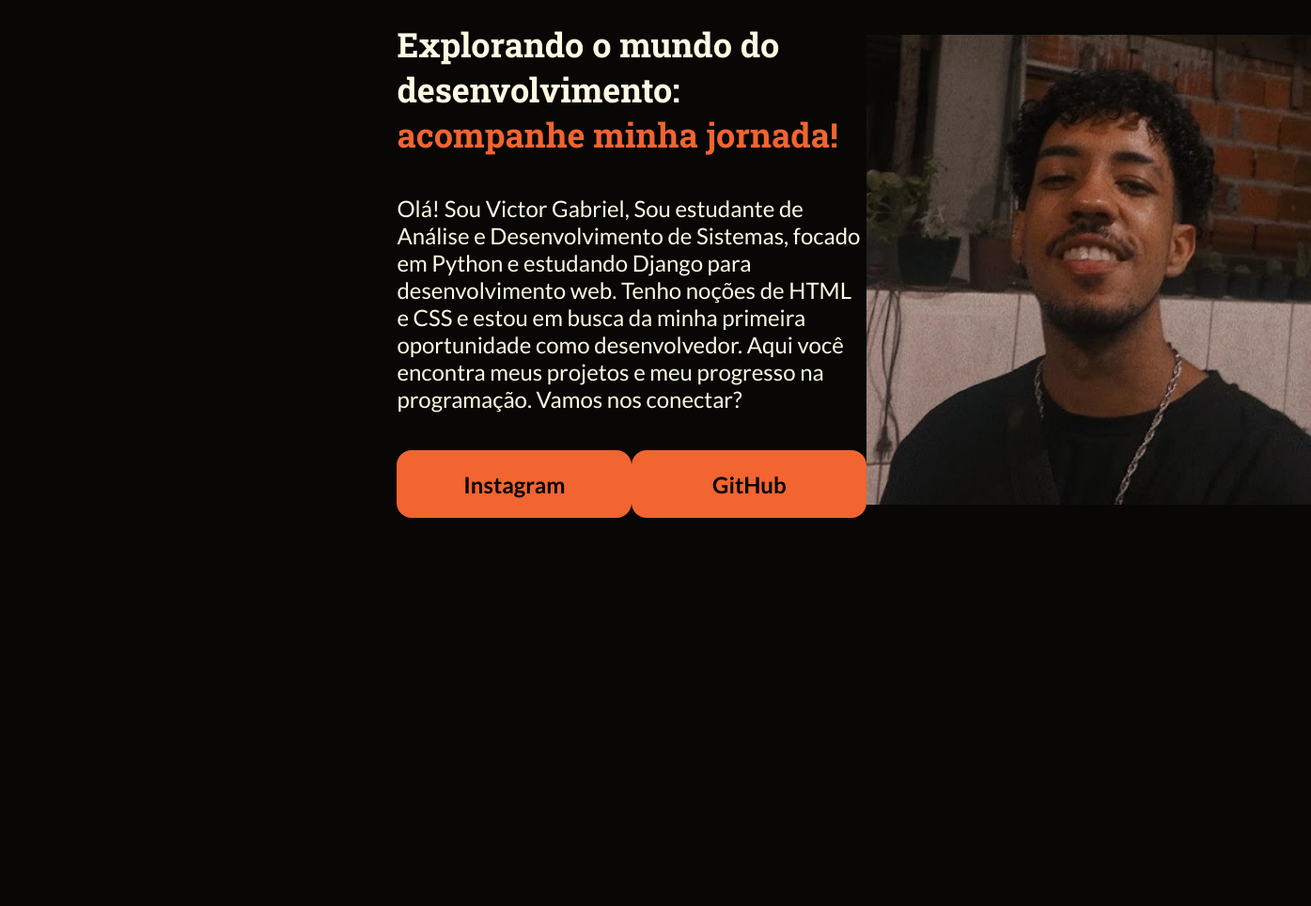
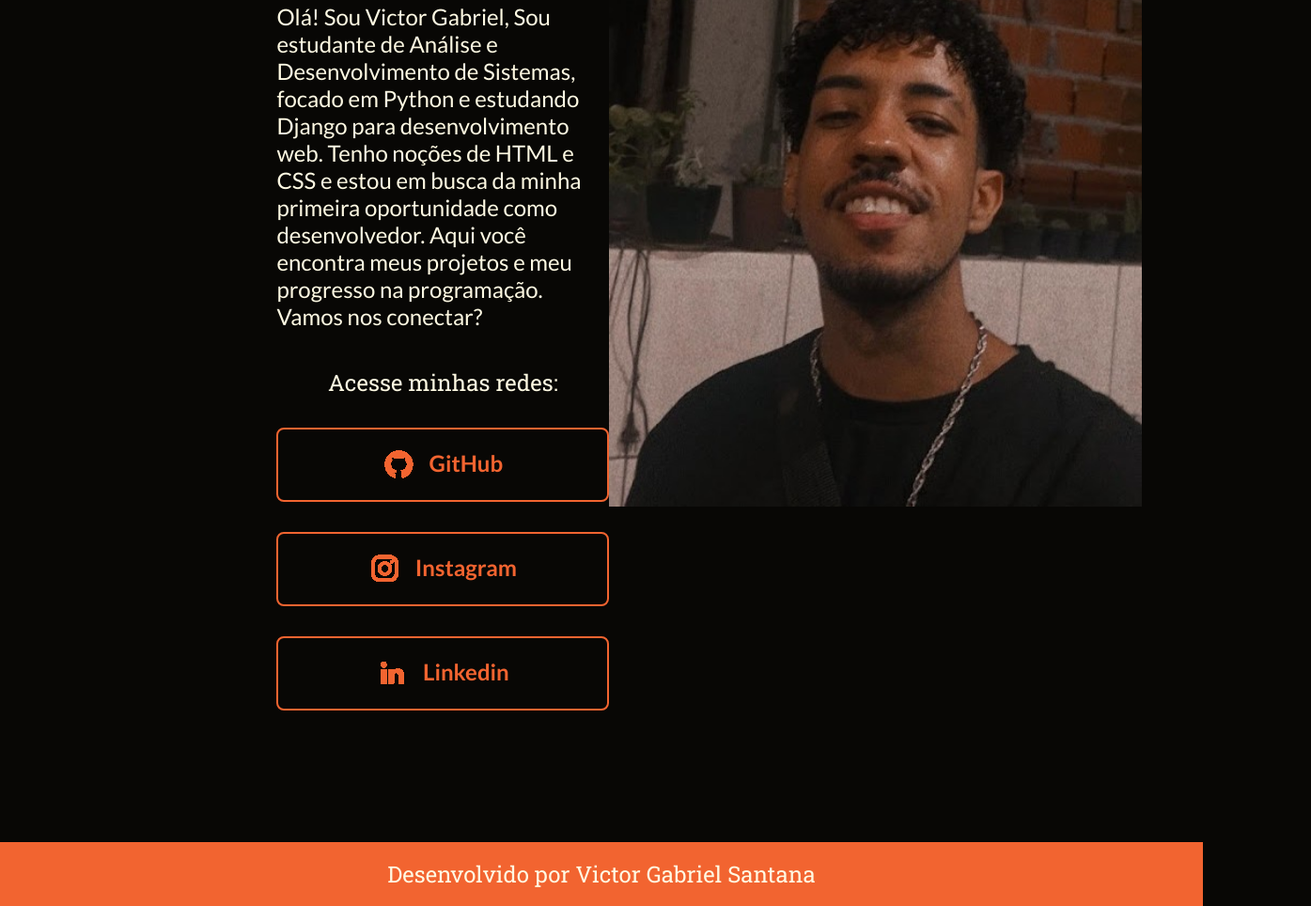
Before and after one commit to vgsantana/Portfolio, a plain HTML site: page index.html in a window 1280 px wide. Shown: the part 399-1363 px from the top of the page at 94% size, 1395 px wide, since content can reach past the window. Before the commit the page ends 1222 px from the top, so only its background shows below. Drawn offline with Linux system fonts and the light colour scheme.

Commit message:
Atualizacao site

```diff
--- /dev/null
+++ b/Styles/style.css
@@ -0,0 +1,114 @@
+@import url('https://fonts.googleapis.com/css2?family=Roboto+Slab:wght@100..900&display=swap');
+@import url('https://fonts.googleapis.com/css2?family=Lato:ital,wght@0,100;0,300;0,400;0,700;0,900;1,100;1,300;1,400;1,700;1,900&family=Roboto+Slab:wght@100..900&display=swap');
+
+:root{
+    --cor-principal: #080705;
+    --cor-secundaria: #FFFAE3;
+    --cor-terciaria: #F26430;
+    --cor-hover: #272727;
+
+    --fonte-primaria: "Roboto Slab", serif;
+    --fonte-secundaria: "Lato", serif;
+}
+
+*{
+    margin: 0;
+    padding: 0;
+}
+
+body{
+    box-sizing: border-box;
+    background-color: var(--cor-principal);
+    color: var(--cor-secundaria);
+
+}
+
+.cabecalho{
+    padding: 3% 0 0 23%;
+}
+
+.cabecalho__menu{
+    display: flex;
+    gap: 80px;
+}
+
+.cabecalho__menu__link{
+    font-family: var(--fonte-primaria);
+    font-size: 24px;
+    font-weight: 600;
+    color: var(--cor-terciaria);
+    text-decoration: none;
+}
+
+.destaque-titulo{
+    color: var(--cor-terciaria);
+}
+
+.apresentacao{
+    padding: 4% 23% 11% 23%;
+    display: flex;
+    align-items: center;
+    justify-content: space-between;
+}
+
+.apresentacao__conteudo{
+    width: 615px;
+    display: flex;
+    flex-direction: column;
+    gap: 40px;
+}
+
+.apresentacao__conteudo__titulo{
+    font-size: 36px;
+    font-family: var(--fonte-primaria);
+}
+
+.apresentacao__conteudo__texto{
+    font-size: 24px;
+    font-family: var(--fonte-secundaria);
+}
+
+.apresentacao__links{
+    display: flex;
+    justify-content: space-between;
+    flex-direction: column;
+    align-items: center;
+    gap: 32px;
+}
+
+.apresentacao__links__subtitulo{
+    font-family: var(--fonte-primaria);
+    font-size: 24px;
+    font-weight: 400;
+}
+
+.apresentacao__links__link{
+    display: flex;
+    justify-content: center;
+    gap: 16px;
+    width: 350px;
+    text-align: center;
+    border-radius: 8px;
+    border: 2px solid var(--cor-terciaria);
+    font-size: 24px;
+    font-weight: 600;
+    padding: 21.5px 0;
+    text-decoration: none;
+    color: var(--cor-terciaria);
+    font-family: var(--fonte-secundaria);
+}
+
+.apresentacao__links__link:hover {
+    background-color: var(--cor-hover);
+    font-size: 26px;
+}
+
+.rodape{
+    padding: 18px 0 18px 0;
+    text-align: center;
+    background-color: var(--cor-terciaria);
+    color: var(--cor-secundaria);
+    font-size: 24px;
+    font-family: var(--fonte-primaria);
+    font-weight: 400;
+}
--- a/index.html
+++ b/index.html
@@ -3,24 +3,42 @@
 <head>
     <meta charset="UTF-8">
     <meta name="viewport" content="width=device-width, initial-scale=1.0">
-    <link rel="stylesheet" href="style.css">
+    <link rel="stylesheet" href="./Styles/style.css">
     <title>Portfólio</title>
 </head>
 <body>
-    <header></header>
+    <header class="cabecalho">
+        <nav class="cabecalho__menu">
+            <a class="cabecalho__menu__link" href="index.html">Home</a>
+            <a class="cabecalho__menu__link" href="about.html">Sobre mim</a>
+        </nav>
+    </header>
     <main class="apresentacao">
         <section class="apresentacao__conteudo">
             <h1 class="apresentacao__conteudo__titulo">Explorando o mundo do desenvolvimento: <strong class="destaque-titulo">acompanhe minha jornada!</strong></h1>
             <p class="apresentacao__conteudo__texto">Olá! Sou Victor Gabriel, Sou estudante de Análise e Desenvolvimento de Sistemas, focado em Python e estudando Django para desenvolvimento web. Tenho noções de HTML e CSS e estou em busca da minha primeira oportunidade como desenvolvedor. Aqui você encontra meus projetos e meu progresso na programação. Vamos nos conectar?</p>
             <div class="apresentacao__links">
-                <a class="apresentacao__links__link" href="https://www.instagram.com/vgsantanah/?hl=pt-br">Instagram</a>
-                <a class="apresentacao__links__link" href="https://github.com/vgsantana">GitHub</a>
+                <h2 class="apresentacao__links__subtitulo">Acesse minhas redes:</h2>
+                <a class="apresentacao__links__link" href="https://github.com/vgsantana">
+                    <img src="./assets/github_laranja.png" alt="icone github_laranja">
+                    GitHub
+                </a>
+                <a class="apresentacao__links__link" href="https://www.instagram.com/vgsantanah/?hl=pt-br">
+                    <img src="./assets/instagram_laranja.png" alt="icone instagram_laranja">
+                    Instagram
+                </a>
+                <a class="apresentacao__links__link" href="https://www.linkedin.com/in/victor-gabriel-santana-051a9034a/">
+                    <img src="./assets/linkedin_laranja.png" alt="icone linkedin_laranja">
+                    Linkedin
+                </a>
             </div>
         </section>
 
-        <img src="ft.jpg" alt="foto pessoal" width="500" height="500">
+        <img src="./assets/ft.jpg" alt="foto pessoal" width="600" height="600">
     </main>
-    <footer></footer>
+    <footer class="rodape">
+        <p>Desenvolvido por Victor Gabriel Santana</p>
+    </footer>
 
 </body>
 </html>
--- a/style.css
+++ /dev/null
@@ -1,61 +0,0 @@
-@import url('https://fonts.googleapis.com/css2?family=Roboto+Slab:wght@100..900&display=swap');
-@import url('https://fonts.googleapis.com/css2?family=Lato:ital,wght@0,100;0,300;0,400;0,700;0,900;1,100;1,300;1,400;1,700;1,900&family=Roboto+Slab:wght@100..900&display=swap');
-
-*{
-    margin: 0;
-    padding: 0;
-}
-
-body{
-    height: 100vh;
-    box-sizing: border-box;
-    background-color: #080705;
-    color: #FFFAE3;
-
-}
-
-.destaque-titulo{
-    color: #F26430
-}
-
-.apresentacao{
-    margin: 33%;
-    display: flex;
-    align-items: center;
-    justify-content: space-between;
-}
-
-.apresentacao__conteudo{
-    width: 615px;
-    display: flex;
-    flex-direction: column;
-    gap: 40px;
-}
-
-.apresentacao__conteudo__titulo{
-    font-size: 36px;
-    font-family: "Roboto Slab", serif;
-}
-
-.apresentacao__conteudo__texto{
-    font-size: 24px;
-    font-family: "Lato", serif;
-}
-
-.apresentacao__links{
-    display: flex;
-    justify-content: space-between;
-}
-
-.apresentacao__links__link{
-    background-color: #F26430;
-    width: 250px;
-    text-align: center;
-    border-radius: 16px;
-    font-size: 24px;
-    font-weight: 600;
-    padding: 21.5px 0;
-    text-decoration: none;
-    color: #000000;
-    font-family: "Lato", serif;
-}
```
Also changed, not shown: about.html (added, +35 -0 lines), assets/Imagem.png (added), assets/ft.jpg (renamed from ft.jpg), assets/github.png (added), assets/github_laranja.png (added), assets/instagram.png (added), assets/instagram_laranja.png (added), assets/linkedin.png (added), assets/linkedin_laranja.png (added), assets/twitch.png (added), assets/twitter-novo.png (added), assets/twitter.png (added).
